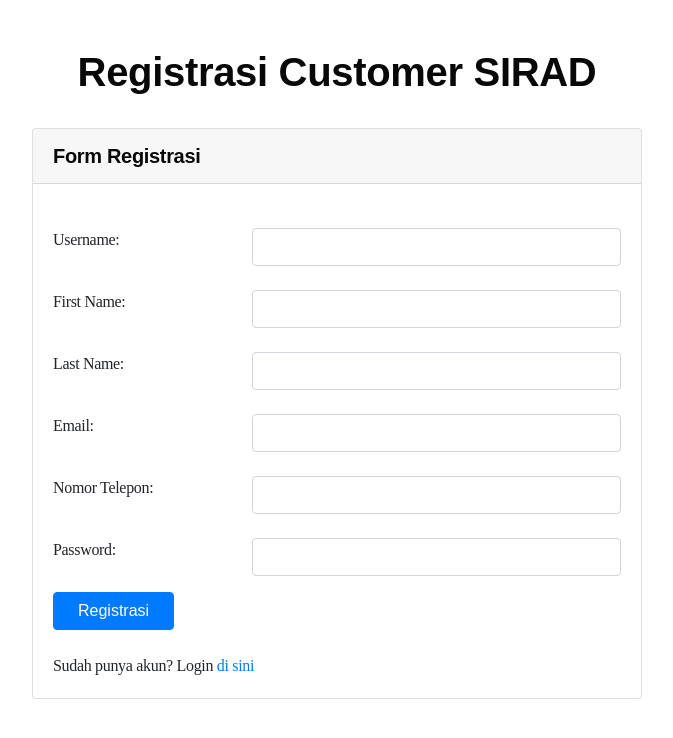
After one commit to aikosulaiman/sirad-radhiyan, a Django app: page /customer-registration/ in a window 1280 px wide. The commit adds this page. Shown: the top 738 px of the page, without its empty margins (303-976 px from the left). Run offline with Django 4.2, Linux system fonts and the light colour scheme; parts of the project's set-up code (start-up, migrations or seed data) failed here and were passed over; some web fonts are replaced.

Commit message:
finish customer registration feature

```diff
--- a/loginlogout/templates/login.html
+++ b/loginlogout/templates/login.html
@@ -45,7 +45,7 @@
                                 </div>
                                 <br>
                                 <div>
-                                    Belum punya akun? daftar <a href="#">sebagai customer di sini</a>
+                                    Belum punya akun? daftar <a href="/customer-registration">sebagai customer di sini</a>
                                 </div>
                             </form>
                         </div>
--- a/profileuser/urls.py
+++ b/profileuser/urls.py
@@ -1,12 +1,11 @@
 from django.urls import path
-from .views import index, update_profile, update_profile_handler, customer_registration, form_pendaftaran_hewan, payment_form, update_hewan, update_hewan_handler
+from .views import index, update_profile, update_profile_handler, form_pendaftaran_hewan, payment_form, update_hewan, update_hewan_handler
 
 urlpatterns = [
     path('', index, name='Index'),
     path('update-profile/<uuid:user_id>', update_profile, name='update_profile'),
     path('update-profile-handler/<uuid:user_id>', update_profile_handler, name='update_profile_handler'),
-    path('customer-registration/', customer_registration, name="Customer Registration"),
-    path('form-pendaftaran-hewan/', form_pendaftaran_hewan, name="Form Pendaftaran Hewan"),
+    path('form-pendaftaran-hewan/', form_pendaftaran_hewan, name="form_pendaftaran_hewan"),
     path('payment-form/', payment_form, name="Payment Form"),
     path('update-hewan/<int:user_id>', update_hewan, name='update_hewan'),
     path('update-hewan-handler/<int:user_id>', update_hewan_handler, name='update_hewan_handler')
--- a/user/forms.py
+++ b/user/forms.py
@@ -1,8 +1,12 @@
 from django import forms
-from .models import User
-
+from .models import User, Customer, Hewan
 
 class UserForm(forms.ModelForm):
     class Meta:
         model = User
         fields = "__all__"
+
+class CustomerForm(forms.ModelForm):
+    class Meta:
+        model = Customer
+        fields = '__all__'
--- /dev/null
+++ b/user/templates/customer_registration.html
@@ -0,0 +1,106 @@
+{% extends 'static_registration.html' %} {% block content %}
+<br><br>
+<main id="main">
+    <section>
+        <div class="container-fluid">
+            <h1 style="color:#080808;
+    font-family: 'Poppins', sans-serif;
+    font-size: 40px;
+    font-weight: 600;" class="text-center">
+                Registrasi Customer SIRAD
+            </h1>
+            <br>
+            <div class="row justify-content-center">
+                <div class="col-md-6">
+                    <div class="card">
+                        <div class="card-header" style="color:#080808;
+                font-family: 'Poppins', sans-serif;
+                font-size: 20px; font-weight: bold;">
+                            Form Registrasi
+                        </div>
+                        <div class="card-body">
+                            <form class="customer" method="POST">
+                                {% csrf_token %} {% if form.errors %}
+                                <div class="alert alert-danger" role="alert">
+                                    {{ form.non_field_errors }}
+                                </div>
+                                {% endif %}
+                                <div class="form-group">
+                                    <div class="row mt-4">
+                                        <label class="col-sm-4">Username:</label>
+                                        <div class="col-sm-8">
+                                            <input type="text" name="{{ form.username.name }}" class="form-control" id="username" required>
+                                        </div>
+                                    </div>
+                                </div>
+                                <div class="form-group">
+                                    <div class="row mt-4">
+                                        <label class="col-sm-4">First Name:</label>
+                                        <div class="col-sm-8">
+                                            <input type="text" name="{{ form.first_name.name }}" class="form-control" id="first_name" required>
+                                        </div>
+                                    </div>
+                                </div>
+                                <div class="form-group">
+                                    <div class="row mt-4">
+                                        <label class="col-sm-4">Last Name:</label>
+                                        <div class="col-sm-8">
+                                            <input type="text" name="{{ form.last_name.name }}" class="form-control" id="last_name" required>
+                                        </div>
+                                    </div>
+                                </div>
+                                <div class="form-group">
+                                    <div class="row mt-4">
+                                        <label class="col-sm-4">Email:</label>
+                                        <div class="col-sm-8">
+                                            <input type="email" name="{{ form.email.name }}" class="form-control" id="email" required>
+                                        </div>
+                                    </div>
+                                </div>
+                                <div class="form-group">
+                                    <div class="row mt-4">
+                                        <label class="col-sm-4">Nomor Telepon:</label>
+                                        <div class="col-sm-8">
+                                            <input type="number" name="{{ form.no_telepon.name }}" class="form-control" id="no_telepon" required>
+                                        </div>
+                                    </div>
+                                </div>
+                                <input type="hidden" name="{{ form.role.name }}" class="form-control" id="role" value="Customer" required>
+                                <div class="form-group">
+                                    <div class="row mt-4">
+                                        <label class="col-sm-4">Password:</label>
+
+                                        <div class="col-sm-8">
+                                            <input type="password" name="{{ form.password.name }}" class="form-control" id="password" style="position:relative;" required>
+                                            <span class="far fa-eye" id="togglePassword" style="position:absolute; right:30px;top:11px; cursor: pointer;"></span>
+                                            <!-- </label> -->
+                                        </div>
+                                    </div>
+                                </div>
+                                <button class="btn btn-primary px-4" type="submit" style="font-family: 'Poppins', sans-serif;">Registrasi</button>
+                                <br><br>
+                                <div>
+                                    Sudah punya akun? Login <a href="/login">di sini</a>
+                                </div>
+                            </form>
+                        </div>
+                    </div>
+                </div>
+            </div>
+        </div>
+    </section>
+</main>
+
+<script>
+    const togglePassword = document.querySelector('#togglePassword');
+    const password = document.querySelector('#password');
+
+    togglePassword.addEventListener('click', function(e) {
+        // toggle the type attribute
+        const type = password.getAttribute('type') === 'password' ? 'text' : 'password';
+        password.setAttribute('type', type);
+        // toggle the eye slash icon
+        this.classList.toggle('fa-eye-slash');
+    });
+</script>
+{% endblock content %}
--- /dev/null
+++ b/user/templates/static_registration.html
@@ -0,0 +1,33 @@
+<!doctype html>
+<html lang="en">
+<title>Customer Registration SIRAD</title>
+
+<head>
+    <!-- Required meta tags -->
+    <meta charset="utf-8">
+    <meta name="viewport" content="width=device-width, initial-scale=1, shrink-to-fit=no">
+
+    <!-- Bootstrap CSS -->
+    <link rel="stylesheet" href="https://cdn.jsdelivr.net/npm/bootstrap@4.3.1/dist/css/bootstrap.min.css" integrity="sha384-ggOyR0iXCbMQv3Xipma34MD+dH/1fQ784/j6cY/iJTQUOhcWr7x9JvoRxT2MZw1T" crossorigin="anonymous">
+
+    <link rel="preconnect" href="https://rsms.me/">
+    <link rel="stylesheet" href="https://rsms.me/inter/inter.css">
+    <style>
+        body {
+            font-family: 'Poppins';
+            letter-spacing: -0.02rem;
+        }
+    </style>
+</head>
+
+<body>
+
+    {% block content %} {% endblock %}
+    <!-- Optional JavaScript -->
+    <!-- jQuery first, then Popper.js, then Bootstrap JS -->
+    <script src="https://code.jquery.com/jquery-3.3.1.slim.min.js" integrity="sha384-q8i/X+965DzO0rT7abK41JStQIAqVgRVzpbzo5smXKp4YfRvH+8abtTE1Pi6jizo" crossorigin="anonymous"></script>
+    <script src="https://cdn.jsdelivr.net/npm/popper.js@1.14.7/dist/umd/popper.min.js" integrity="sha384-UO2eT0CpHqdSJQ6hJty5KVphtPhzWj9WO1clHTMGa3JDZwrnQq4sF86dIHNDz0W1" crossorigin="anonymous"></script>
+    <script src="https://cdn.jsdelivr.net/npm/bootstrap@4.3.1/dist/js/bootstrap.min.js" integrity="sha384-JjSmVgyd0p3pXB1rRibZUAYoIIy6OrQ6VrjIEaFf/nJGzIxFDsf4x0xIM+B07jRM" crossorigin="anonymous"></script>
+</body>
+
+</html>
--- a/user/urls.py
+++ b/user/urls.py
@@ -7,5 +7,6 @@ urlpatterns = [
     path('list-user', views.list_user, name='list_user'),
     path('delete-user/<uuid:id>', views.delete_user),
     path('update-user/<uuid:user_id>', views.update_user, name='update_user'),
+    path('customer-registration/', views.customer_registration, name="customer_registration"),
     path('update-user-handler/<uuid:user_id>', views.update_user_handler, name='update_user_handler')
 ]
--- a/user/views.py
+++ b/user/views.py
@@ -1,7 +1,8 @@
+import uuid
 from django.shortcuts import render
 from .models import User
-from .forms import UserForm
-from django.http import HttpResponseRedirect
+from .forms import UserForm, CustomerForm
+from django.http import HttpResponseRedirect, HttpResponse
 from django.db import IntegrityError, connection
 
 # Create your views here.
@@ -137,3 +138,15 @@ def update_user_handler(request, user_id):
             return render(request, 'error_page.html', context)
     else:
         return HttpResponseRedirect("/login")
+
+def customer_registration(request):
+    form = UserForm()
+    if request.method == 'POST':
+        form = UserForm(request.POST or None)
+        if form.is_valid():
+            form.save()
+            return HttpResponseRedirect('/login')
+        else:
+            form.add_error(None, "Username or email already exists, please choose another one!")
+    response = {'form': form}
+    return render(request, 'customer_registration.html', response)
```
Also changed, not shown: profileuser/forms.py (+4 -10 lines), profileuser/templates/customer_registration.html (deleted, +0 -94 lines), profileuser/templates/static.html (added, +32 -0 lines), profileuser/views.py (+1 -22 lines).
